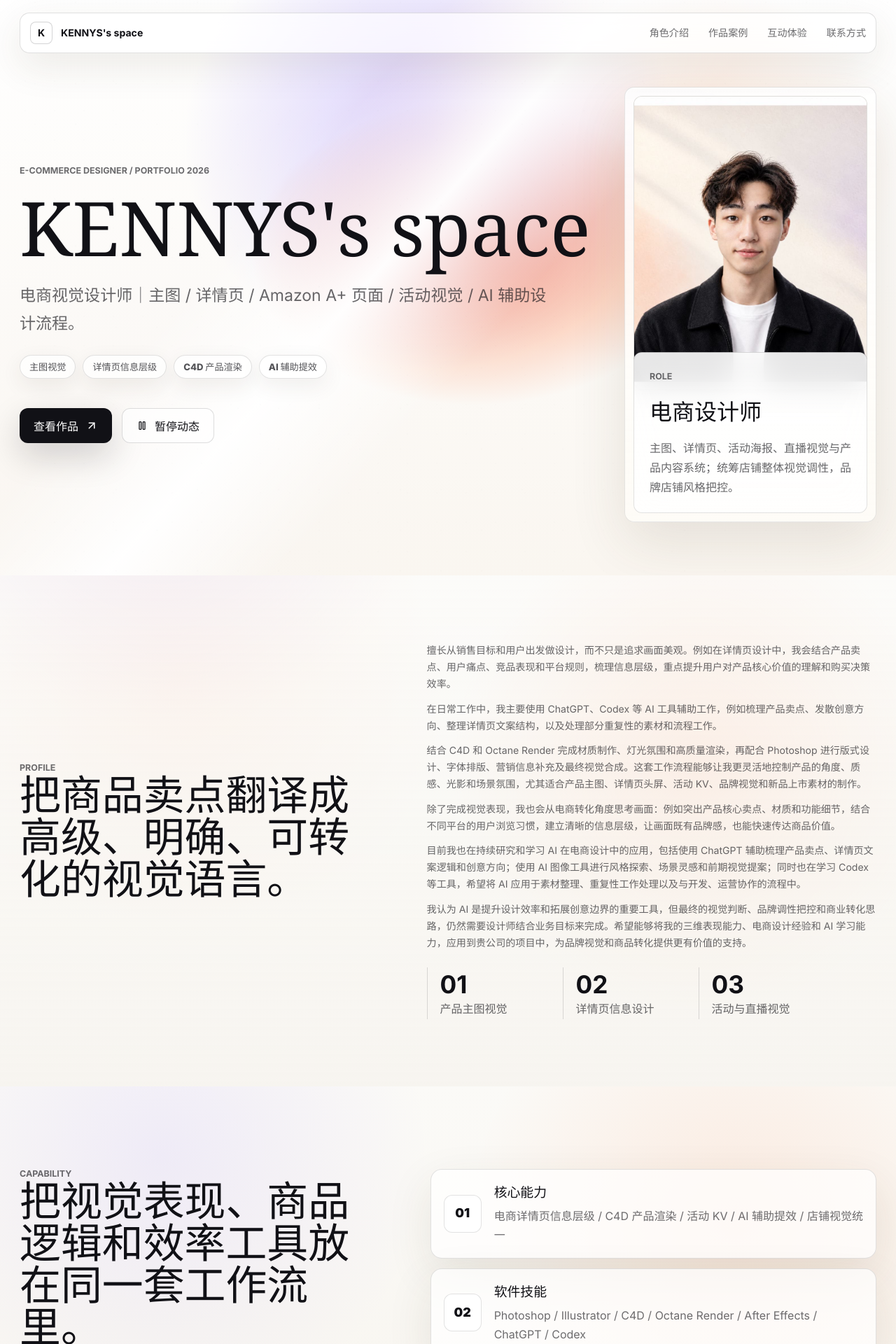
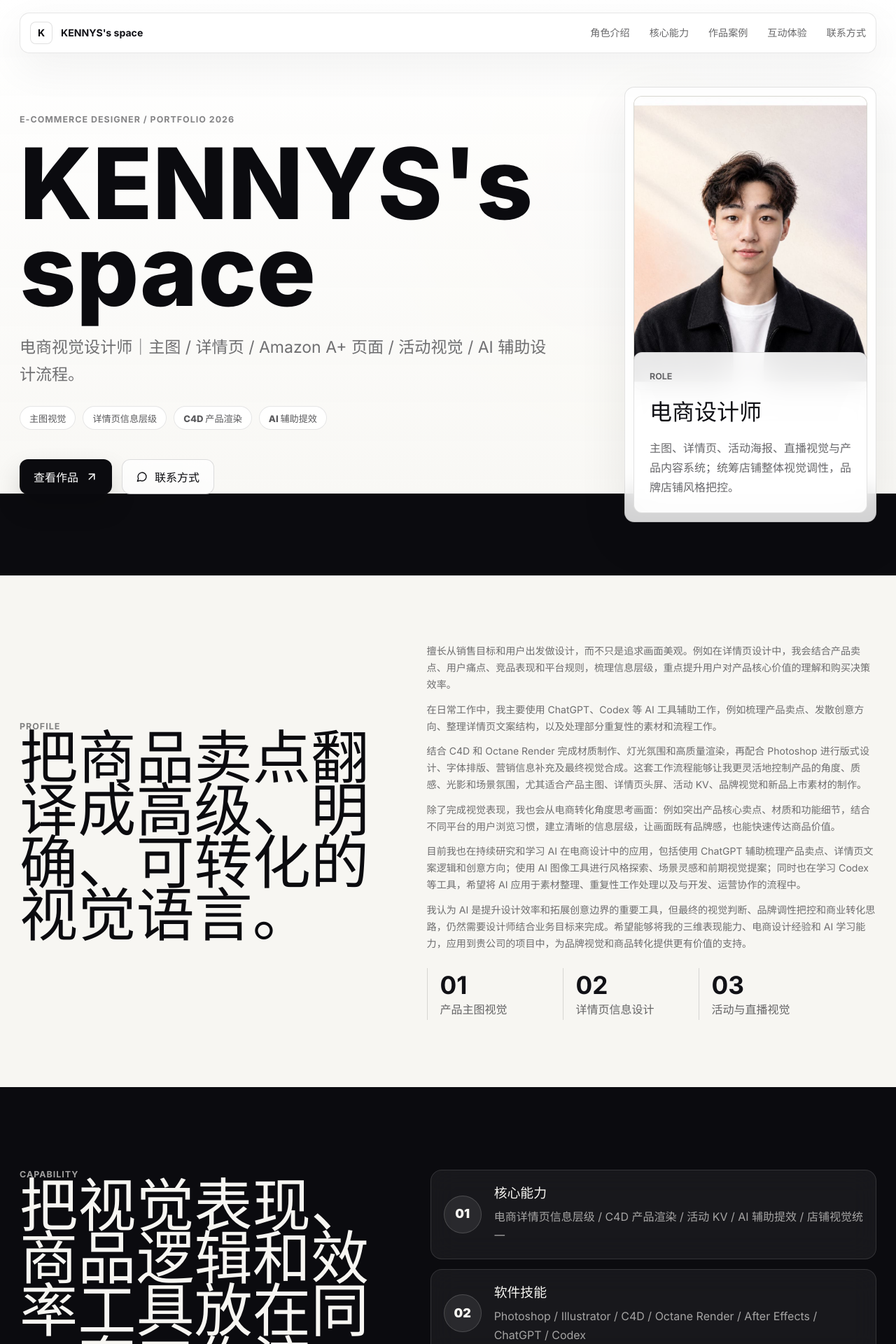
Before and after one commit to kennyswang04-beep/kennysDesign, a React (Vite) app: page / in a window 1280 px wide. Shown: the top 1920 px of the page at 70% size. Built offline with nearby package versions, Linux system fonts and the light colour scheme.

Commit message:
Refine portfolio to minimal black white style

```diff
--- a/src/main.jsx
+++ b/src/main.jsx
@@ -12,13 +12,13 @@ import {
   Play,
   X
 } from "lucide-react";
-import GlowCursor from "./GlowCursor";
 import "./styles.css";
 import "./practice.css";
 import "./redesign.css";
 
 const navItems = [
   { label: "角色介绍", href: "#profile" },
+  { label: "核心能力", href: "#strengths" },
   { label: "作品案例", href: "#works" },
   { label: "互动体验", href: "#experience" },
   { label: "联系方式", href: "#contact" }
@@ -247,7 +247,6 @@ function PracticeCarousel({ group }) {
 function App() {
   const [menuOpen, setMenuOpen] = useState(false);
   const [activeCase, setActiveCase] = useState(0);
-  const [motionOn, setMotionOn] = useState(true);
 
   const activeWork = cases[activeCase];
   const gridCells = useMemo(() => Array.from({ length: 42 }), []);
@@ -289,7 +288,7 @@ function App() {
       </header>
 
       <section className="hero" id="hero">
-        <div className={`video-stage ${motionOn ? "is-playing" : "is-paused"}`} aria-hidden="true">
+        <div className="video-stage" aria-hidden="true">
           <div className="grain" />
           <div className="scan-grid">
             {gridCells.map((_, index) => (
@@ -302,25 +301,6 @@ function App() {
           <div className="signal-line line-two" />
           <div className="signal-line line-three" />
         </div>
-        <GlowCursor
-          color="#67E8F9"
-          secondaryColor="#A78BFA"
-          trailLength={54}
-          trailWidth={10}
-          trailTaper={0.9}
-          followSpeed={0.22}
-          glowIntensity={2.2}
-          glowSpread={1.35}
-          hotspot={0.65}
-          brightness={1.25}
-          opacity={1}
-          pulseSpeed={1.1}
-          noiseStrength={0}
-          idleFade
-          idleTimeout={700}
-          fadeDuration={900}
-          blendMode="screen"
-        />
 
         <div className="hero-content shell">
           <div className="hero-copy">
@@ -340,10 +320,10 @@ function App() {
                 查看作品
                 <ArrowUpRight size={18} />
               </a>
-              <button className="ghost-link" type="button" onClick={() => setMotionOn((value) => !value)}>
-                {motionOn ? <Pause size={16} /> : <Play size={16} />}
-                {motionOn ? "暂停动态" : "播放动态"}
-              </button>
+              <a className="ghost-link" href="#contact">
+                <MessageCircle size={16} />
+                联系方式
+              </a>
             </div>
           </div>
 
--- a/src/redesign.css
+++ b/src/redesign.css
@@ -1697,3 +1697,351 @@ h2 {
 .practice-frame figcaption {
   display: none;
 }
+
+/* Minimal premium black-white direction */
+:root {
+  --ink: #0b0b0f;
+  --paper: #f7f6f2;
+  --pure: #ffffff;
+  --line: rgba(11, 11, 15, 0.12);
+  --soft: rgba(11, 11, 15, 0.58);
+}
+
+html {
+  background: var(--paper);
+}
+
+body {
+  color: var(--ink);
+  background:
+    linear-gradient(180deg, #f8f7f3 0%, #ffffff 22%, #f4f2ec 100%);
+}
+
+body::before {
+  opacity: 0.16;
+  background:
+    linear-gradient(90deg, rgba(11,11,15,0.035) 1px, transparent 1px),
+    linear-gradient(180deg, rgba(11,11,15,0.03) 1px, transparent 1px);
+  background-size: 72px 72px;
+}
+
+body::after,
+.video-stage,
+.scan-grid,
+.orbital-ring,
+.signal-line,
+.grain {
+  display: none !important;
+}
+
+.site-header {
+  border: 1px solid rgba(11, 11, 15, 0.1);
+  background: rgba(255, 255, 255, 0.86);
+  box-shadow: 0 20px 60px rgba(0, 0, 0, 0.06);
+}
+
+.brand-mark,
+.icon-button {
+  border-color: var(--line);
+  color: var(--ink);
+  background: #fff;
+}
+
+.desktop-nav a,
+.mobile-nav a {
+  color: rgba(11, 11, 15, 0.62);
+}
+
+.desktop-nav a:hover,
+.mobile-nav a:hover {
+  color: var(--ink);
+}
+
+.hero {
+  min-height: auto;
+  border-bottom: 1px solid var(--line);
+  background:
+    linear-gradient(180deg, rgba(255,255,255,0.98), rgba(247,246,242,0.92)),
+    radial-gradient(circle at 72% 28%, rgba(0,0,0,0.045), transparent 28rem);
+}
+
+.hero::before {
+  position: absolute;
+  inset: auto 0 0;
+  height: 34%;
+  content: "";
+  background: #0b0b0f;
+  pointer-events: none;
+  transform: translateY(58%);
+}
+
+.hero-content {
+  position: relative;
+  z-index: 1;
+  min-height: 92svh;
+  padding-top: 124px;
+}
+
+.eyebrow,
+.section-kicker {
+  color: rgba(11, 11, 15, 0.5);
+  letter-spacing: 0.08em;
+}
+
+h1,
+h2 {
+  color: var(--ink);
+  font-family: Inter, ui-sans-serif, system-ui, -apple-system, BlinkMacSystemFont, "Segoe UI", sans-serif;
+  font-weight: 760;
+  letter-spacing: 0;
+}
+
+h1 {
+  max-width: 920px;
+  font-size: clamp(5.6rem, 11vw, 12rem);
+  line-height: 0.88;
+}
+
+h2,
+.practice-heading h2 {
+  font-size: clamp(3.4rem, 6.5vw, 8.2rem);
+  line-height: 0.9;
+}
+
+.hero-text,
+.profile-copy p,
+.motion-copy p:not(.section-kicker),
+.practice-heading > p,
+.aplus-toolbar p,
+.strengths-panel p {
+  color: var(--soft);
+}
+
+.hero-badges span,
+.work-tags span {
+  border-color: rgba(11, 11, 15, 0.1);
+  color: rgba(11, 11, 15, 0.68);
+  background: rgba(255, 255, 255, 0.9);
+  box-shadow: none;
+}
+
+.primary-link {
+  border-color: #0b0b0f;
+  color: #fff;
+  background: #0b0b0f;
+  box-shadow: 0 18px 36px rgba(0, 0, 0, 0.16);
+}
+
+.ghost-link {
+  color: var(--ink);
+  background: rgba(255,255,255,0.74);
+}
+
+.hero-panel,
+.contact-cards a,
+.strengths-panel article,
+.work-stage,
+.aplus-showcase {
+  border: 1px solid rgba(11, 11, 15, 0.11);
+  background: rgba(255, 255, 255, 0.82);
+  box-shadow: 0 24px 70px rgba(0, 0, 0, 0.08);
+  backdrop-filter: blur(18px);
+}
+
+.portrait-frame {
+  background: #f4f2ec;
+}
+
+.role-copy {
+  background: rgba(255, 255, 255, 0.9);
+}
+
+.profile,
+.practice,
+.contact {
+  background: #f7f6f2;
+}
+
+.strengths {
+  color: #f7f6f2;
+  background: #0b0b0f;
+}
+
+.strengths h2,
+.strengths .section-kicker,
+.strengths-panel strong,
+.strengths-panel article > span {
+  color: #f7f6f2;
+}
+
+.strengths .section-kicker,
+.strengths-panel p {
+  color: rgba(247, 246, 242, 0.64);
+}
+
+.strengths-panel article {
+  border-color: rgba(255,255,255,0.12);
+  background: rgba(255,255,255,0.055);
+  box-shadow: none;
+}
+
+.strengths-panel article > span {
+  border-color: rgba(255,255,255,0.16);
+  background: rgba(255,255,255,0.08);
+}
+
+.works {
+  background: #ffffff;
+}
+
+.work-stage {
+  padding: 16px;
+  border-radius: 20px;
+}
+
+.gallery-scroll,
+.aplus-page {
+  background: #f6f5f1;
+}
+
+.gallery-meta,
+.aplus-group-head {
+  background: rgba(255, 255, 255, 0.92);
+}
+
+.case-row,
+.aplus-index a {
+  border-color: rgba(11, 11, 15, 0.1);
+  background: rgba(255, 255, 255, 0.78);
+  box-shadow: none;
+}
+
+.case-row.is-active,
+.case-row:hover,
+.aplus-index a:hover {
+  border-color: rgba(11, 11, 15, 0.28);
+  background: #fff;
+}
+
+.case-row span,
+.aplus-index span,
+.aplus-group-head > span,
+.strengths-panel article > span {
+  border-radius: 999px;
+}
+
+.motion-section {
+  color: #fff;
+  border: 0;
+  background: #0b0b0f;
+}
+
+.motion-section h2,
+.motion-section .section-kicker {
+  color: #fff;
+}
+
+.motion-copy p:not(.section-kicker) {
+  color: rgba(255, 255, 255, 0.68);
+}
+
+.motion-shade {
+  background:
+    linear-gradient(90deg, rgba(11,11,15,0.92), rgba(11,11,15,0.7) 46%, rgba(11,11,15,0.38)),
+    radial-gradient(circle at 78% 38%, rgba(255,255,255,0.12), transparent 24rem);
+}
+
+.motion-video-shell {
+  background:
+    linear-gradient(110deg, rgba(255,255,255,0.08) 0 1px, transparent 1px 26%, rgba(255,255,255,0.06) 26.2%, transparent 26.6% 100%),
+    radial-gradient(circle at 76% 34%, rgba(255,255,255,0.09), transparent 28rem),
+    #0b0b0f;
+}
+
+.motion-play-toggle {
+  color: #0b0b0f;
+  background: rgba(255, 255, 255, 0.92);
+}
+
+.practice {
+  border-top: 1px solid rgba(11,11,15,0.08);
+  border-bottom: 1px solid rgba(11,11,15,0.08);
+}
+
+.practice::before {
+  opacity: 0.18;
+}
+
+.aplus-showcase {
+  background: #ffffff;
+}
+
+.aplus-toolbar {
+  background: #fff;
+}
+
+.aplus-index {
+  background: #f5f4f0;
+}
+
+.aplus-group {
+  border-color: rgba(11,11,15,0.1);
+  background: #fff;
+}
+
+.contact {
+  background:
+    linear-gradient(180deg, #f7f6f2, #ffffff);
+}
+
+.contact h2 {
+  font-size: clamp(3.4rem, 6vw, 7.4rem);
+}
+
+@media (max-width: 760px) {
+  body {
+    background: #f7f6f2;
+  }
+
+  .hero::before {
+    height: 22%;
+    transform: translateY(68%);
+  }
+
+  .hero-content {
+    min-height: auto;
+    padding-top: 104px;
+  }
+
+  h1 {
+    font-size: clamp(4rem, 17vw, 5.6rem);
+  }
+
+  h2,
+  .practice-heading h2 {
+    font-size: clamp(2.8rem, 12vw, 4.2rem);
+    letter-spacing: 0;
+  }
+
+  .hero-panel,
+  .work-stage,
+  .aplus-showcase,
+  .contact-cards a,
+  .strengths-panel article {
+    border-radius: 16px;
+  }
+
+  .strengths {
+    padding: 84px 0;
+  }
+
+  .motion-section {
+    min-height: 520px;
+  }
+
+  .motion-shade {
+    background:
+      linear-gradient(180deg, rgba(11,11,15,0.9), rgba(11,11,15,0.7)),
+      radial-gradient(circle at 74% 22%, rgba(255,255,255,0.12), transparent 16rem);
+  }
+}
```
